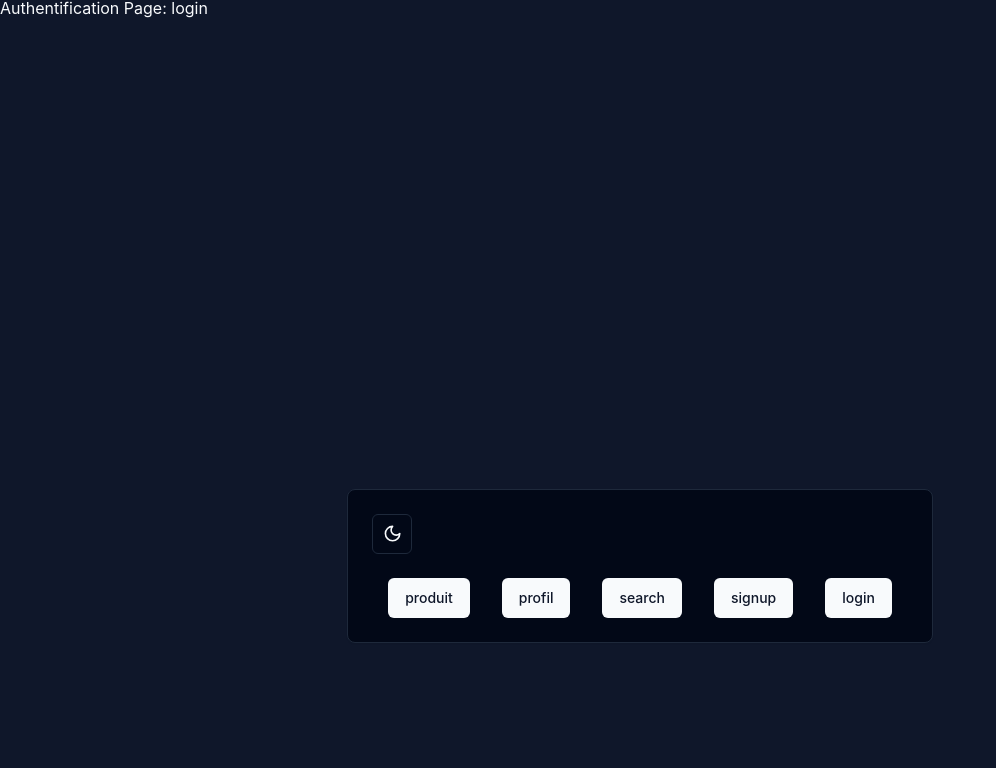
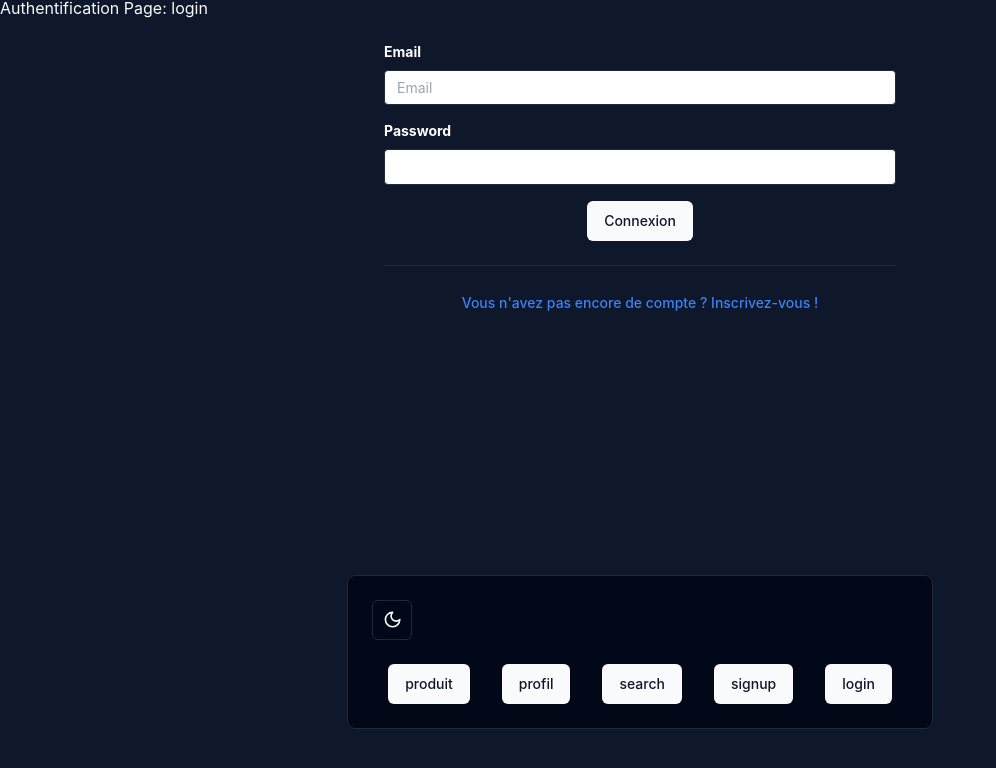
Before and after one commit to drimov/CookRecipes, a React (Vite) app: page /login in a window 1280 px wide. Shown: the top 768 px of the page, without its empty margins (0-996 px from the left). Built offline with nearby package versions, Linux system fonts and the light colour scheme.

Commit message:
add connexion form with react-hook-form @hookform/resolvers zod

```diff
--- a/package.json
+++ b/package.json
@@ -36,7 +36,7 @@
     "lucide-react": "^0.274.0",
     "react": "^18.2.0",
     "react-dom": "^18.2.0",
-    "react-hook-form": "^7.46.0",
+    "react-hook-form": "^7.46.1",
     "react-router-dom": "^6.15.0",
     "start-server-and-test": "^2.0.0",
     "tailwind-merge": "^1.14.0",
--- /dev/null
+++ b/src/components/connexion-form.tsx
@@ -0,0 +1,94 @@
+import { SubmitHandler, useForm } from "react-hook-form"
+import { zodResolver } from "@hookform/resolvers/zod"
+import { z } from "zod"
+import { Link } from "react-router-dom"
+import { Button } from "@/components/ui/button"
+
+const validationSchema = z.object({
+  email: z.string().min(1, { message: "Vous devez entrer votre email" }).email({
+    message: "Must be a valid email",
+  }),
+  password: z
+    .string()
+    .min(6, { message: "Le mot de passe doit contenir au moins 6 caractères" }),
+})
+
+type ValidationSchema = z.infer<typeof validationSchema>
+
+const Form = () => {
+  const {
+    register,
+    handleSubmit,
+    formState: { errors },
+  } = useForm<ValidationSchema>({
+    resolver: zodResolver(validationSchema),
+  })
+
+  const onSubmit: SubmitHandler<ValidationSchema> = (data) => console.log(data)
+
+  return (
+    <form
+      className="m-auto mb-4 max-w-xl px-8 pb-8 pt-6"
+      onSubmit={handleSubmit(onSubmit)}
+    >
+      <div className="mb-4">
+        <label
+          className="mb-2 block text-sm font-bold text-black dark:text-white"
+          htmlFor="email"
+        >
+          Email
+        </label>
+        <input
+          className={`w-full border px-3 py-2 text-sm leading-tight text-gray-700 ${
+            errors.email && "border-red-500"
+          } focus:shadow-outline appearance-none rounded focus:outline-none`}
+          id="email"
+          type="email"
+          placeholder="Email"
+          {...register("email")}
+        />
+        {errors.email && (
+          <p className="mt-2 text-xs italic text-red-500">
+            {errors.email?.message}
+          </p>
+        )}
+      </div>
+      <div className="mb-4">
+        <label
+          className="mb-2 block text-sm font-bold text-black dark:text-white"
+          htmlFor="password"
+        >
+          Password
+        </label>
+        <input
+          className={`w-full border px-3 py-2 text-sm leading-tight text-gray-700 ${
+            errors.password && "border-red-500"
+          } focus:shadow-outline appearance-none rounded focus:outline-none`}
+          id="password"
+          type="password"
+          {...register("password")}
+        />
+        {errors.password && (
+          <p className="mt-2 text-xs italic text-red-500">
+            {errors.password?.message}
+          </p>
+        )}
+      </div>
+      <div className="mb-6 text-center">
+        <Button className="mx-4" type="submit">
+          Connexion
+        </Button>
+      </div>
+      <hr className="mb-6 border-t" />
+      <div className="text-center">
+        <Link to={"/subscribe"}>
+          <p className="inline-block align-baseline text-sm text-blue-500 hover:text-blue-800 dark:hover:text-blue-400">
+            Vous n'avez pas encore de compte ? Inscrivez-vous !
+          </p>
+        </Link>
+      </div>
+    </form>
+  )
+}
+
+export default Form
--- a/src/pages/Authentification.tsx
+++ b/src/pages/Authentification.tsx
@@ -1,3 +1,5 @@
+import Form from "../components/connexion-form"
+
 type AuthentificationProps = {
   type: "login" | "signup"
 }
@@ -7,6 +9,7 @@ const Authentification = ({ type }: AuthentificationProps) => {
   return (
     <div>
       <h1>Authentification Page: {type}</h1>
+      <Form />
     </div>
   )
 }
```
Also changed, not shown: 1 other file (tests, documents, lock files or other folders).
